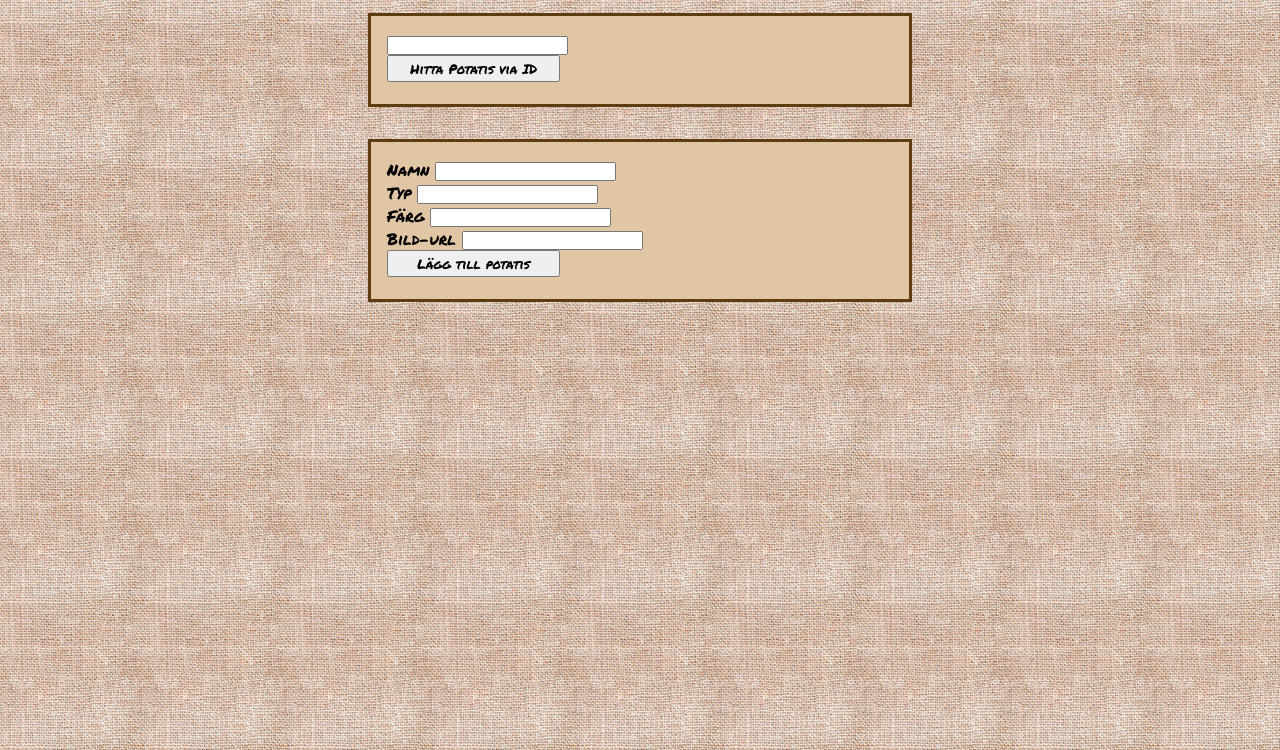
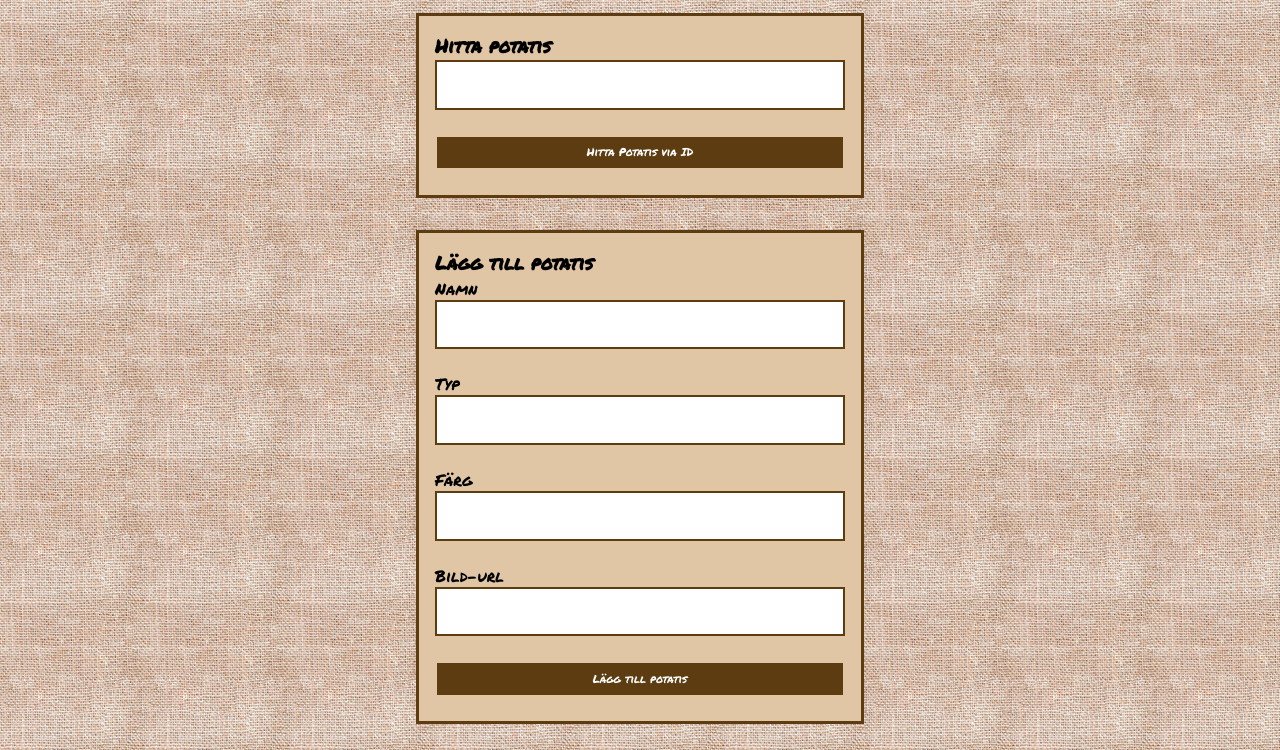
Before and after one commit to ozckarr/labb_express, a website: page public/index.html in a window 1280 px wide. Shown: the part 50-800 px from the top of the page. Drawn offline with Linux system fonts and the light colour scheme; no server answers.

Commit message:
Some cleanup

```diff
--- a/public/script.js
+++ b/public/GET.js
@@ -1,15 +1,15 @@
 window.addEventListener('load', listPotatoes);
 
 function listPotatoes(){
-    fetch("http://localhost:3000/potatoes").then((response) => {
-    return response.json()
+    fetch("http://localhost:3000/potatoes")
+    .then((response) => { return response.json()
     }).then((potatoes) => {
         console.log(potatoes)
         let potatoListContainer = document.querySelector(".potatoList")
         potatoListContainer.innerHTML = ""
         potatoes.forEach(potato => {
             let potatoName = document.createElement("h2")
-            potatoName.innerHTML = potato.id + ": " + potato.name
+            potatoName.innerHTML = potato.id + ". " + potato.name
             let potatoType = document.createElement("p")
             potatoType.innerHTML = "Typ: " + potato.potatoType
             let potatoColor = document.createElement("p")
--- a/public/index.html
+++ b/public/index.html
@@ -4,7 +4,7 @@
     <meta charset="UTF-8">
     <meta name="viewport" content="width=device-width, initial-scale=1.0">
     <title>Potatis Databas</title>
-    <script defer src="./script.js"></script>
+    <script defer src="./GET.js"></script>
     <script defer src="./PUT.js"></script>
     <script defer src="./POST.js"></script>
     <script defer src="./DELETE.js"></script>
@@ -16,6 +16,7 @@
         <h1>Potatis databas</h1>
         <div class="potatoDiv">
             <div class="potatoDivContent">
+                <h3>Hitta potatis</h3>
                 <input class="potatoSearchBar" type="number" >
                 <br>
                 <button class="findPotato">Hitta Potatis via ID</button>
@@ -26,6 +27,7 @@
         <div class="potatoList"></div>
         <div class="potatoDiv">
             <div class="potatoDivContent">
+                <h3>Lägg till potatis</h3>
                 <label for="addPotatoName">Namn</label>
                 <input id="addPotatoName" type="string" >
                 <br>
--- a/public/style.css
+++ b/public/style.css
@@ -42,6 +42,8 @@ body{
 
 .potatoDivContent{
     padding: 1em;
+    display: flex;
+    flex-direction: column;
 }
 
 .updatePotato{
@@ -61,23 +63,33 @@ body{
     height: 1.5em;
 }
 
-.updatePotato button{
-    margin: 0.5em 0;
+input{
+    font-family: 'Permanent Marker', cursive;
+    padding: 1em;
+    border: 0.2em solid rgb(94, 60, 18);
 }
 
-.potatoDivContent button{
-    height: 2em;
-    width: 13em;
+button{
+    background-color: rgb(94, 60, 18);
+    border: none;
+    color: white;
+    padding: 0.7em 1em;
+    text-align: center;
+    text-decoration: none;
+    display: inline-block;
+    font-size: 0.7em;
+    margin: 4px 2px;
+    cursor: pointer;
     font-family: 'Permanent Marker', cursive;
 
 }
 
-@media screen and (min-width: 37em){
+@media screen and (min-width: 30em){
     .potatoDiv{
-        width: 34em;
+        width: 28em;
     }
 
     .potatoImage{
-        width:33.62em;
+        width:27.62em;
     }
 }
```
Also changed, not shown: README.md.
